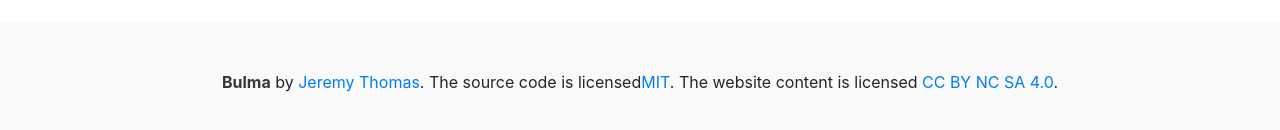
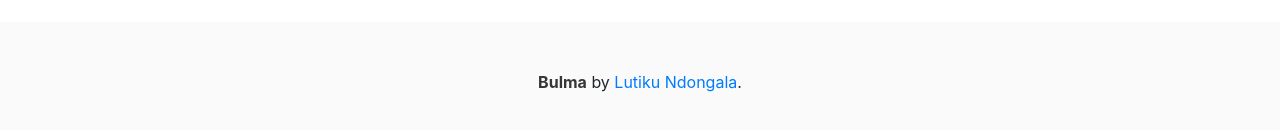
Before and after one commit to lutiku/fewd_lab_9, a React (Create React App) app in the folder react-app-lab9/: page /creations in a window 1280 px wide. Shown: the part 1514-1644 px from the top of the page. Built offline with nearby package versions, Linux system fonts and the light colour scheme.

Commit message:
Update Footer.js

```diff
--- a/react-app-lab9/src/components/footer/Footer.js
+++ b/react-app-lab9/src/components/footer/Footer.js
@@ -12,10 +12,7 @@
             <footer className="footer">
                 <div className="content has-text-centered">
                     <p>
-                        <strong>Bulma</strong> by <a href="https://jgthms.com">Jeremy Thomas</a>. The source code is
-                        licensed
-                        <a href="http://opensource.org/licenses/mit-license.php">MIT</a>. The website content
-                        is licensed <a href="http://creativecommons.org/licenses/by-nc-sa/4.0/">CC BY NC SA 4.0</a>.
+                        <strong>Bulma</strong> by <a href="https://github.com/lutiku">Lutiku Ndongala</a>.
                     </p>
                 </div>
             </footer>
```
